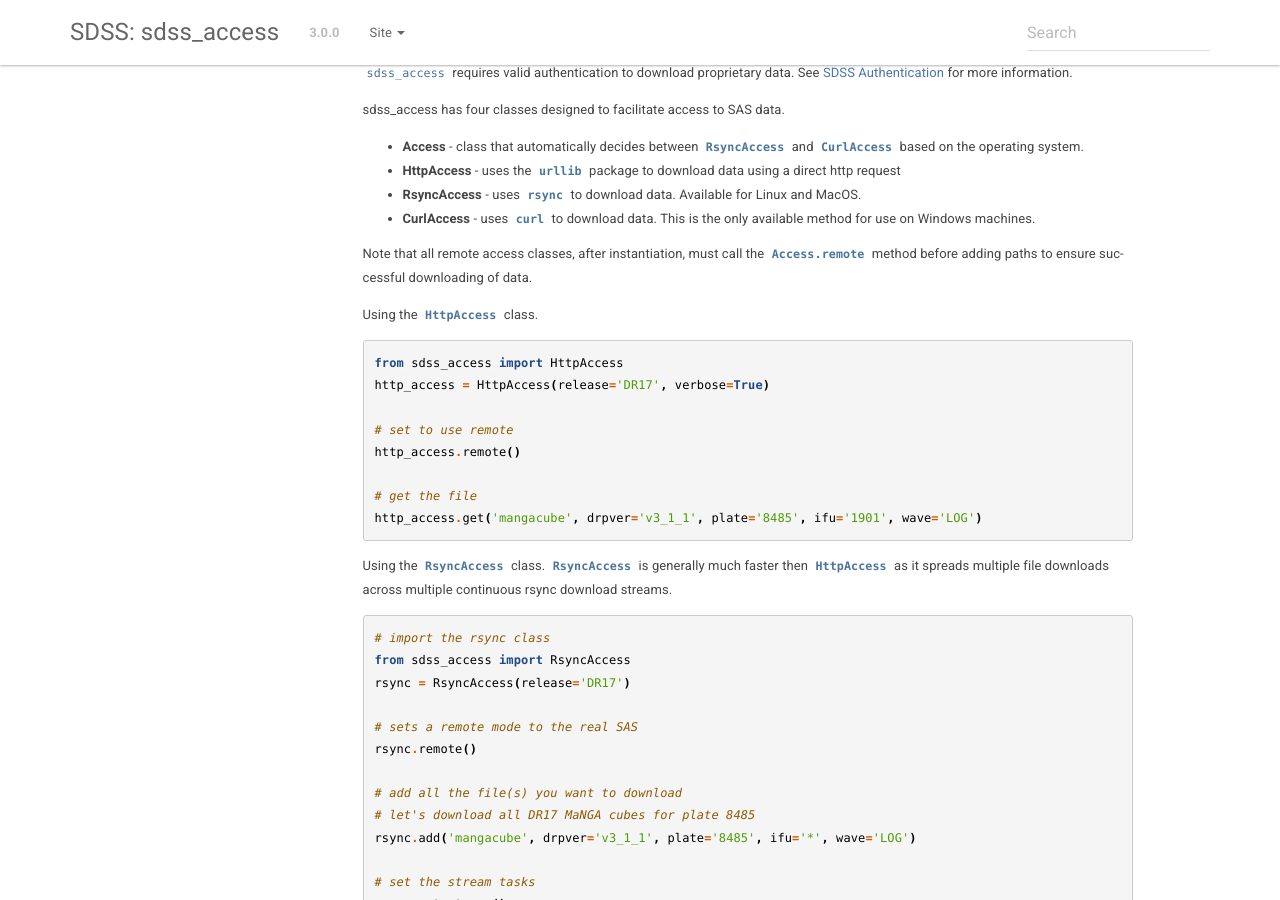
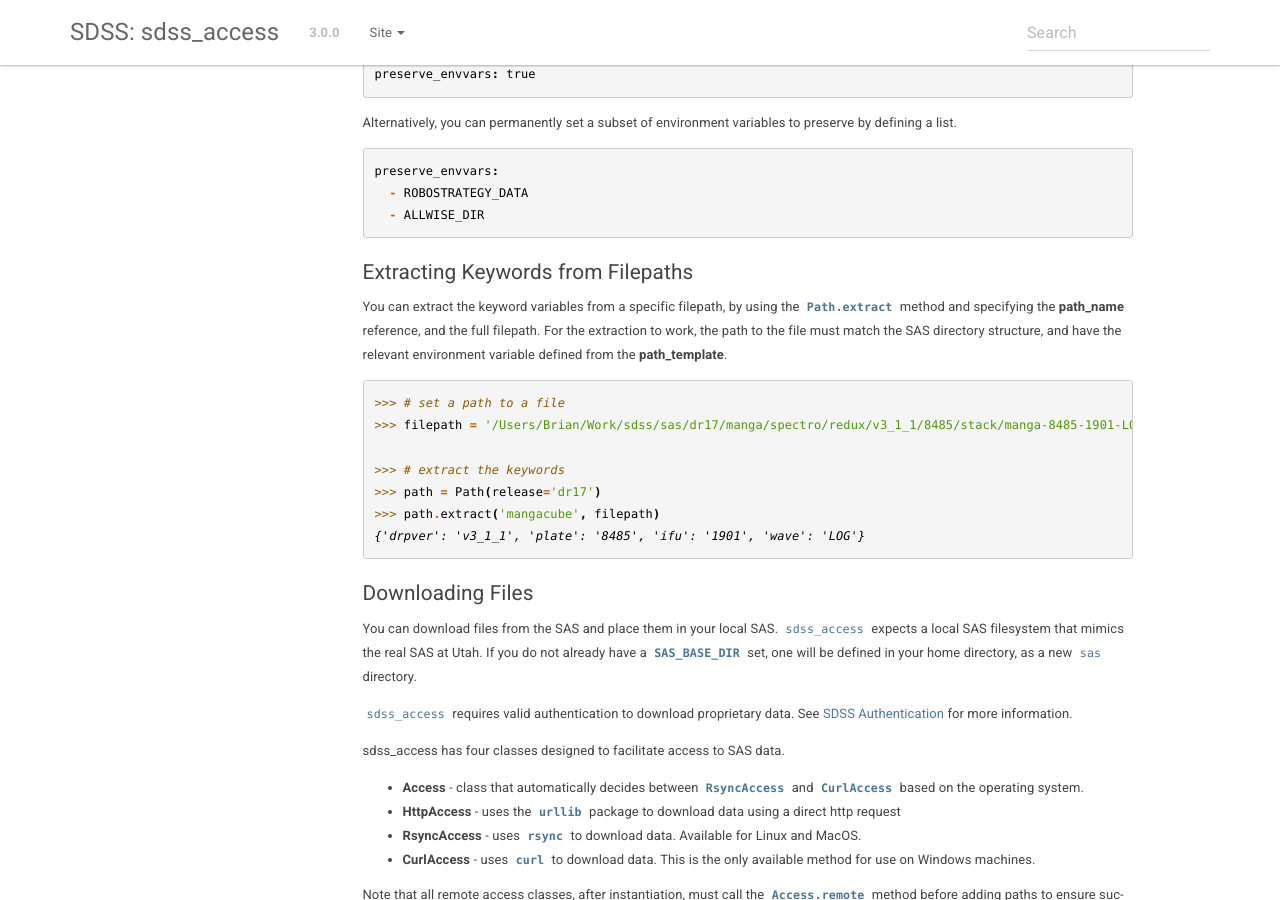
Before and after one commit to sdss/sdss_access, a Sphinx documentation site: the page built from docs/sphinx/intro.rst, in a window 1280 px wide and 900 px high, scrolled down 3330 px. Built offline with Sphinx 7.4.7, drawn with Linux system fonts in a browser that asks for light colours; the version number is read from the project's files by our own code; some of the changed text lies outside the part shown.

Commit message:
updating docs

```diff
--- a/docs/sphinx/intro.rst
+++ b/docs/sphinx/intro.rst
@@ -105,6 +105,23 @@
     path.exists('mangacube', drpver='v3_1_1', plate='8485', ifu='1901', wave='LOG', remote=True)
     True
 
+Required Keywords
+-----------------
+
+All the keyword variables defined in a **path_template**, and returned by `Path.lookup_keys <.BasePath.lookup_keys>`,
+are required.  Not specifying all the keywords will result in an error raised.
+
+::
+
+    >>> path = Path(release='dr17')
+
+    >>> # see the required keys
+    >>> path.lookup_keys('mangacube')
+    ['plate', 'drpver', 'wave', 'ifu']
+
+    >>> path.full('mangacube', drpver='v3_1_1', plate='8485', ifu='1901')
+    KeyError: "Missing required keyword arguments: ['wave']"
+
 Environment Paths
 -----------------
 
@@ -163,6 +180,23 @@
     preserve_envvars:
       - ROBOSTRATEGY_DATA
       - ALLWISE_DIR
+
+Extracting Keywords from Filepaths
+----------------------------------
+
+You can extract the keyword variables from a specific filepath, by using the `Path.extract <.BasePath.extract>` method
+and specifying the **path_name** reference, and the full filepath.  For the extraction to work, the path to the file
+must match the SAS directory structure, and have the relevant environment variable defined from the **path_template**.
+::
+
+    >>> # set a path to a file
+    >>> filepath = '/Users/Brian/Work/sdss/sas/dr17/manga/spectro/redux/v3_1_1/8485/stack/manga-8485-1901-LOGCUBE.fits.gz'
+
+    >>> # extract the keywords
+    >>> path = Path(release='dr17')
+    >>> path.extract('mangacube', filepath)
+    {'drpver': 'v3_1_1', 'plate': '8485', 'ifu': '1901', 'wave': 'LOG'}
+
 
 Downloading Files
 -----------------
```
